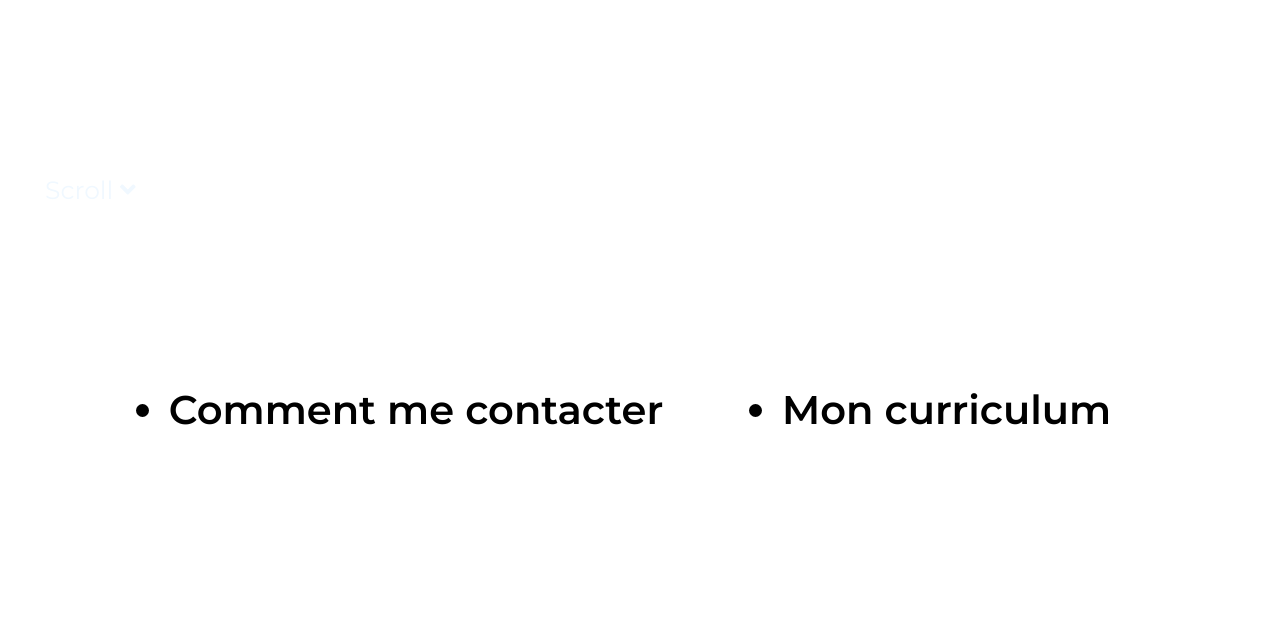
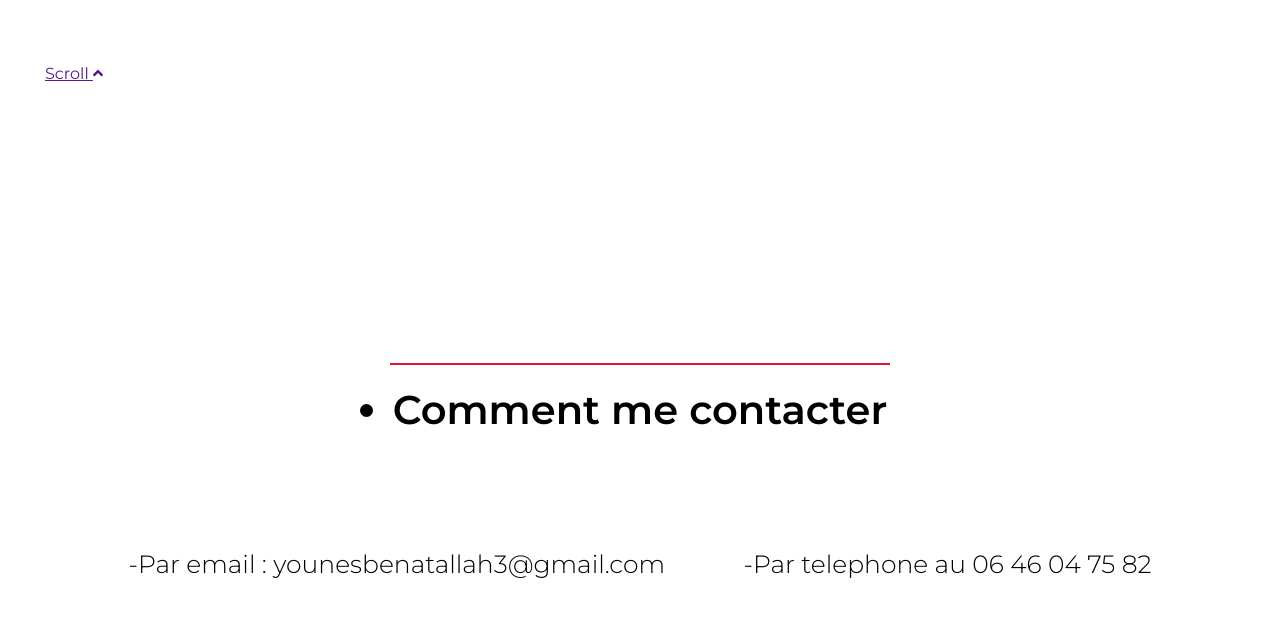
Before and after one commit to YounesBgithub/gil_siteweb_younesbenatallah_l1b, a plain HTML site: page index.html in a window 1280 px wide. Shown: the part 435-1052 px from the top of the page. Before the commit the page ends 959 px from the top, so only its background shows below. Drawn offline with Linux system fonts and the light colour scheme.

Commit message:
Replace index.html

```diff
--- a/index.html
+++ b/index.html
@@ -16,7 +16,7 @@
             <li>Contact</li>
         </nav>
         <h1 class="big-title">| Etudiant en L1 Informatique a Université Paris 8 |</h1>
-        <a class="scroll-down" href="">Scroll <i class="fas fa-angle-down"></i></a>
+        <a class="scroll-up" href="">Scroll <i class="fas fa-angle-up"></i></a>
 
     </section>
 
@@ -24,9 +24,12 @@
         <div class="services-item">
             <p> Comment me contacter </p>
         </div>
-        <div class="services-item">
-            <p> Mon curriculum </p>
-        </div>
+    </section>
+
+    <section class="contact">
+        <p>-Par email : younesbenatallah3@gmail.com</p>
+        <p>-Par telephone au 06 46 04 75 82</p>
+
     </section>
 </body>
 </html>
```
